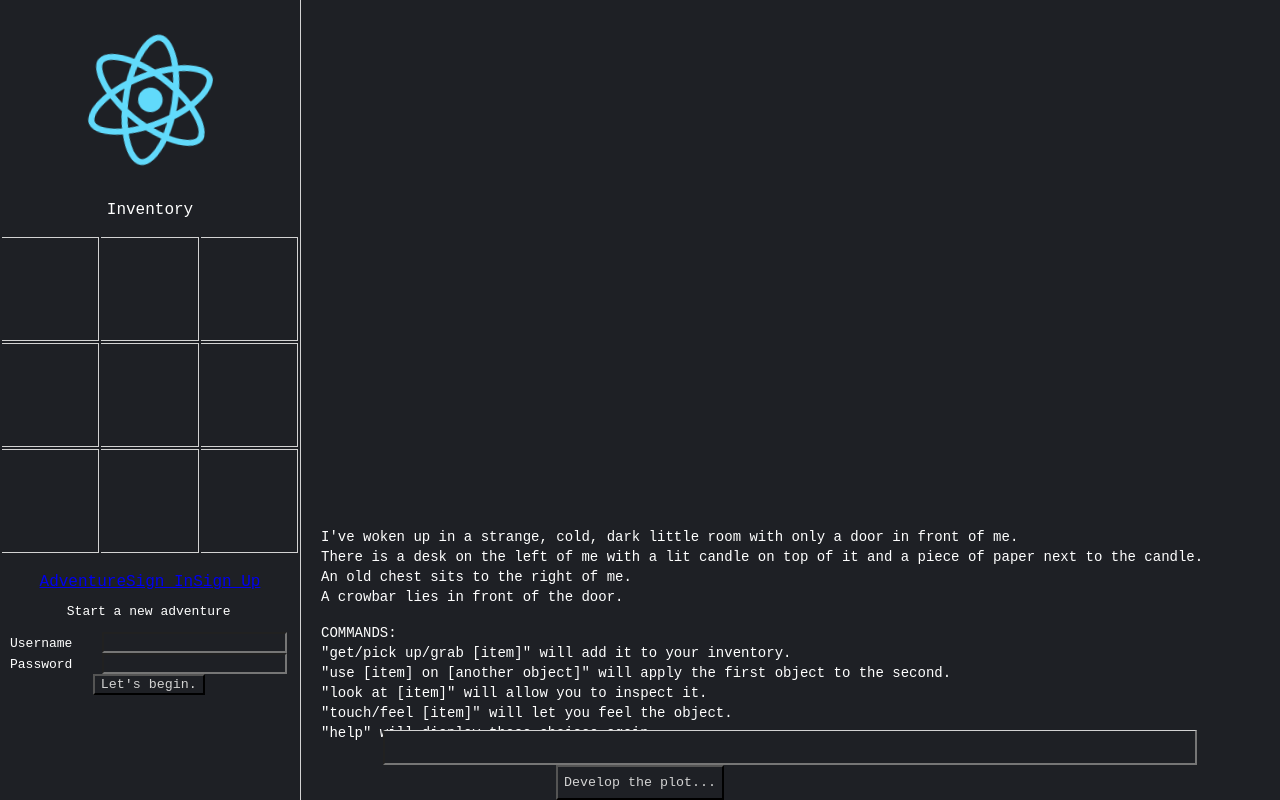
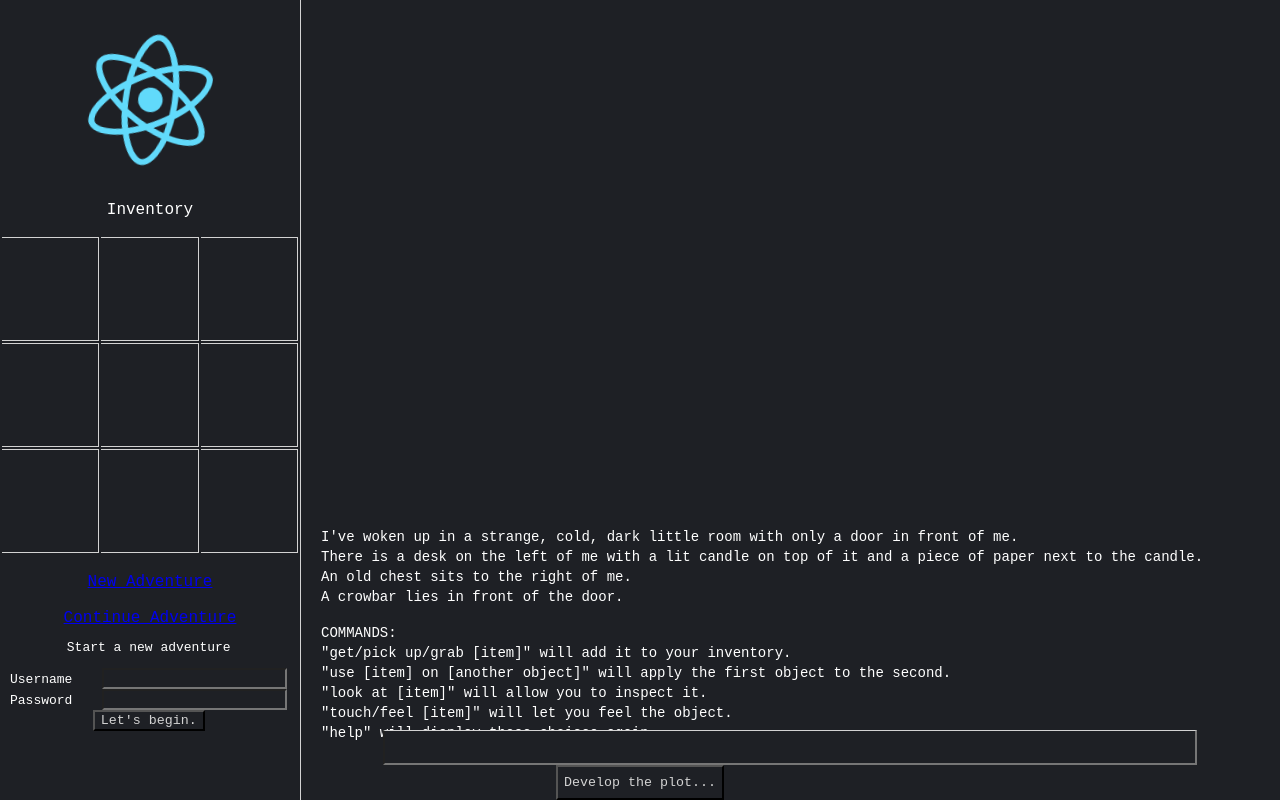
Before and after one commit to ocawthorne/reactventure, a React (Create React App) app in the folder frontend/: page /signup in a window 1280 px wide. Built offline with nearby package versions, Linux system fonts and the light colour scheme; no server answers.

Commit message:
Adjust UI based on whether logged in

```diff
--- a/frontend/src/components/SideBar.js
+++ b/frontend/src/components/SideBar.js
@@ -1,20 +1,24 @@
 import React from 'react';
 import { Switch, Route, Link } from 'react-router-dom'
+import { connect } from 'react-redux';
 
 import logo from '../logo.svg';
 import Inventory from '../containers/Inventory'
 import SignUp from '../components/SignUp'
 import SignIn from '../containers/SignIn'
 
-export default function SideBar() {
+const SideBar = ({user}) => {
+
+   console.log(user)
+
    return (
       <div className="sidebar">
          <img src={logo} className="App-logo" alt="logo" />
          <Inventory />
          <br />
-         <Link to="/" className="link">Adventure</Link>
-         <Link to="/signin" className="link">Sign In</Link>
-         <Link to="/signup" className="link">Sign Up</Link>
+         {user.username ? <p>Welcome, {user.username}!</p> : <Link to="/signup" className="link">New Adventure</Link>}
+         <br /><br />
+         {user.username ? <Link to="/signout">Log out</Link> : <Link to="/signin" className="link">Continue Adventure</Link>}
          <Switch>
             <Route exact path="/" />
             <Route exact path="/signin" component={SignIn} />
@@ -23,3 +27,11 @@ export default function SideBar() {
       </div>
    )
 }
+
+const mapStateToProps = (state) => {
+   return {
+      user: state.auth.currentUser
+   }
+}
+
+export default connect(mapStateToProps)(SideBar)
```
